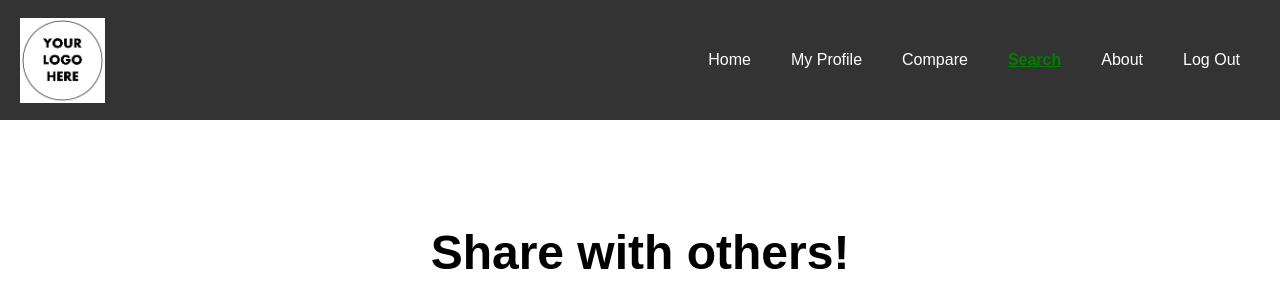
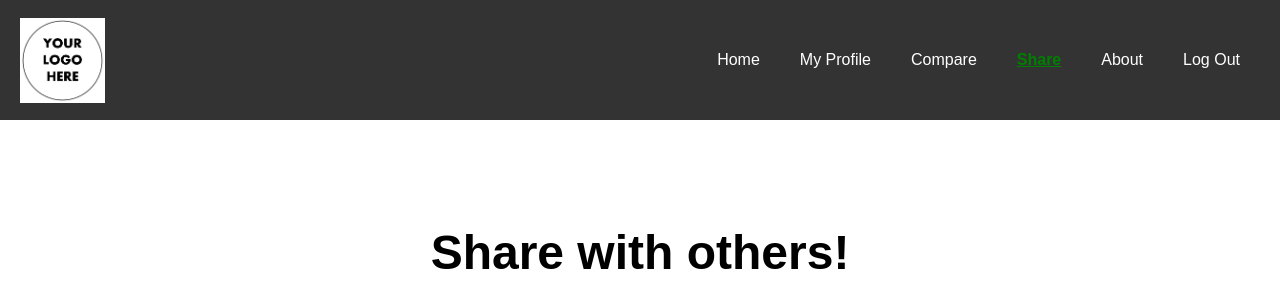
Before and after one commit to Milooooo20/CITS3403_Project-Group76, a Python web app: template local setup/app/templates/search.html in a window 1280 px wide. Shown: the top 300 px of the page. Run offline with Jinja, Linux system fonts and the light colour scheme; the template is opened without the code that fills it, so the values that code supplies are empty.

Commit message:
Update search.html
Changed the title from "Search" to "Share".

```diff
--- a/local setup/app/templates/search.html
+++ b/local setup/app/templates/search.html
@@ -1,7 +1,7 @@
 <!DOCTYPE html>
 <html lang="en">
 <head>
-    <title>Share Songs</title>
+    <title>Share</title>
     <link rel="stylesheet" href="https://cdnjs.cloudflare.com/ajax/libs/font-awesome/4.7.0/css/font-awesome.min.css">
     <style>
         body {
@@ -91,7 +91,7 @@
             <a href="home.html">Home</a>
             <a href="profile.html">My Profile</a>
             <a href="compare.html">Compare</a>
-            <a href="search.html" class="active">Search</a>
+            <a href="search.html" class="active">Share</a>
             <a href="about.html">About</a>
             <a href="sign_in.html">Log Out</a>
         </div>
```
